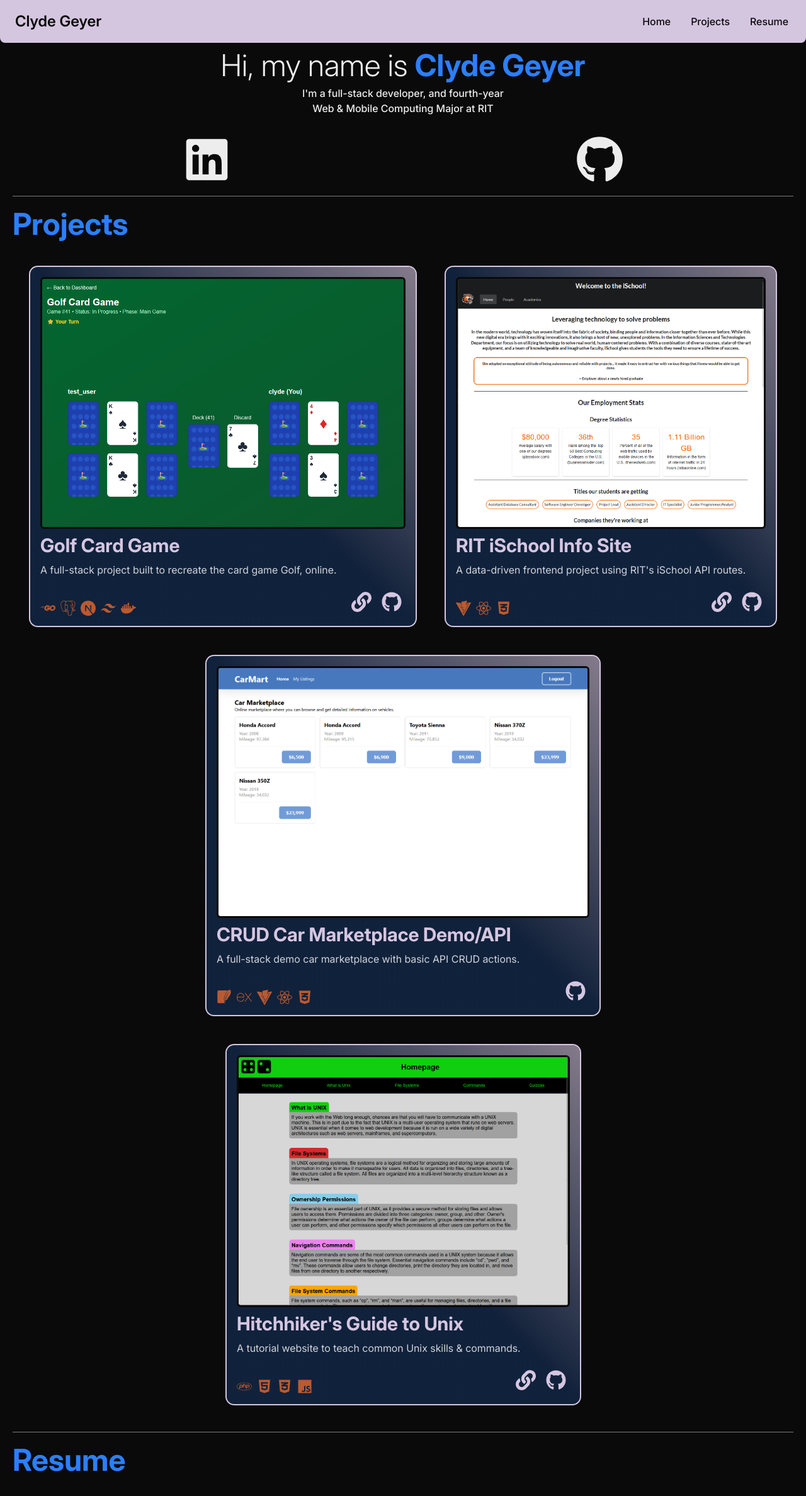
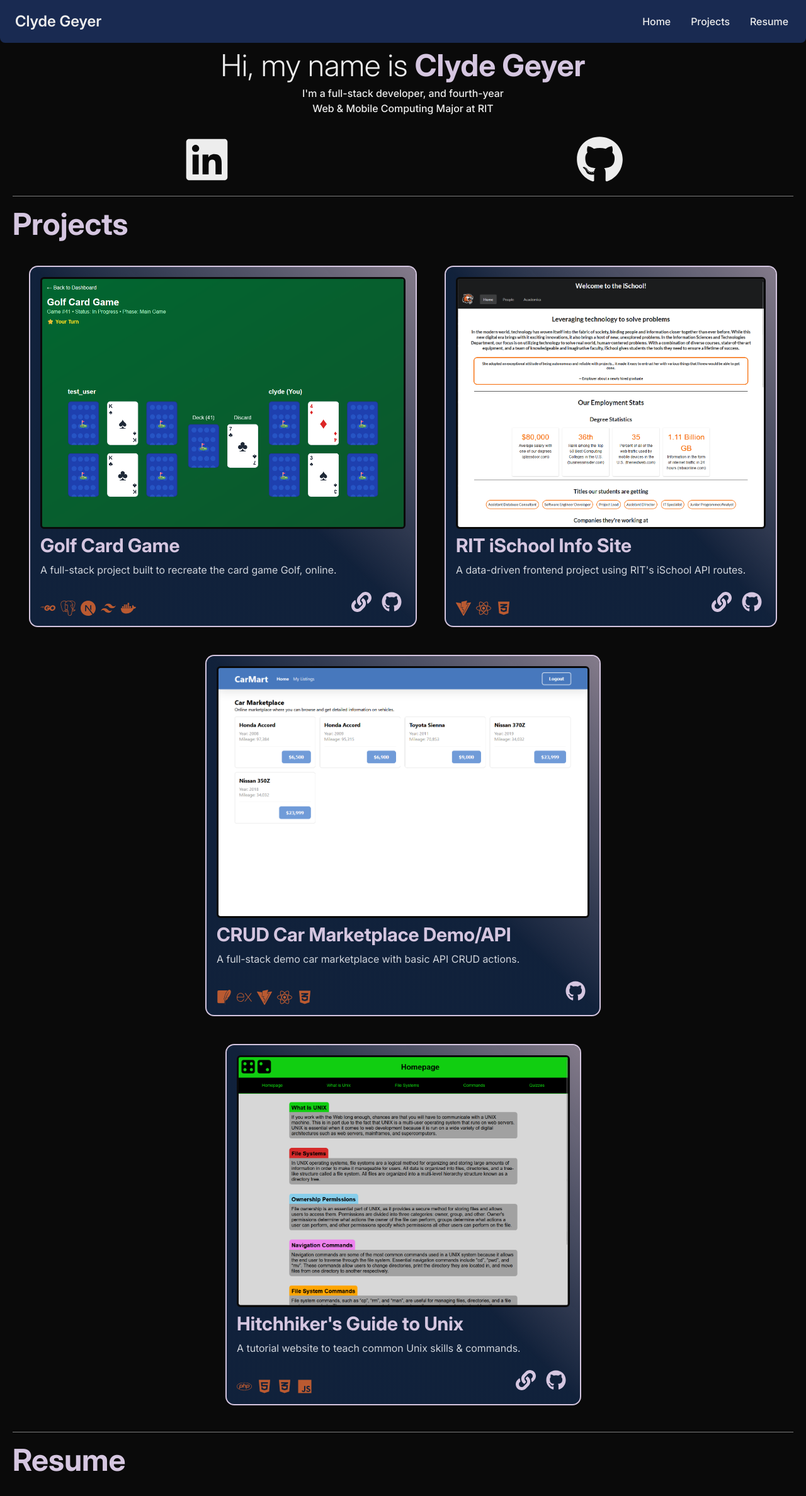
Before and after one commit to CodingArctic/next-portfolio, a Next.js app: page / in a window 1280 px wide. Shown: the top 2376 px of the page at 63% size. Built offline with nearby package versions, Linux system fonts and the light colour scheme.

Commit message:
try thistle as text accent and revert nav

```diff
--- a/src/app/components/Navbar.js
+++ b/src/app/components/Navbar.js
@@ -72,8 +72,8 @@ export function NavbarSimple() {
   }, []);
 
   return (
-    <Navbar className="mx-auto rounded-none rounded-b-lg sticky top-0 z-50 px-6 py-3 bg-[#D5C6E0]">
-      <div className="flex items-center justify-between text-[#0a0a0a]">
+    <Navbar className="mx-auto rounded-none rounded-b-lg sticky top-0 z-50 px-6 py-3 bg-[#192A51]">
+      <div className="flex items-center justify-between text-blue-gray-900">
         <Typography
           as="a"
           href="/#"
--- a/src/app/components/Projects.js
+++ b/src/app/components/Projects.js
@@ -4,7 +4,7 @@ import ProjectCard from "./ProjectCard";
 function Projects() {
     return (
         <div className="m-5">
-            <h1 id="projects" className="text-5xl mb-5 font-bold text-[#2B7FFF]">
+            <h1 id="projects" className="text-5xl mb-5 font-bold text-[#D5C6E0]">
                 Projects
             </h1>
             <div className="flex justify-center flex-auto flex-wrap">
--- a/src/app/components/Resume.js
+++ b/src/app/components/Resume.js
@@ -5,7 +5,7 @@ function Resume() {
     let PATH = "/docs/2025.12.12.resume.pdf";
     return (
         <div id="resume" className="m-5 flex flex-col">
-            <h1 id="projects" className="text-5xl mb-5 font-bold text-[#2B7FFF]">
+            <h1 id="projects" className="text-5xl mb-5 font-bold text-[#D5C6E0]">
                 Resume
             </h1>
             <iframe src={PATH} className="hidden sm:block w-full h-[500px] md:h-[700px] lg:h-[900px] min-w-[300px] sm:max-h-[500px] max-w-5xl self-center flex-auto flex-shrink">
@@ -14,7 +14,7 @@ function Resume() {
                 target="blank"
                 className="block sm:hidden p-4 bg-[#BA5A31]"
             >
-                <p className="font-light m-auto text-center">
+                <p className="font-light m-auto rounded-md text-center">
                     Not enough width! Click here for full screen.
                 </p>
             </Link>
--- a/src/app/page.js
+++ b/src/app/page.js
@@ -9,7 +9,7 @@ export default function Home() {
       <div>
         <div className="container mx-auto px-4 text-center">
           <div>
-            <p className="mt-3 text-5xl max-w-[80%] m-auto font-light">Hi, my name is <span className="text-[#2B7FFF] font-bold">Clyde Geyer</span></p>
+            <p className="mt-3 text-5xl max-w-[80%] m-auto font-light">Hi, my name is <span className="text-[#D5C6E0] font-bold">Clyde Geyer</span></p>
           </div>
           <div className="mt-2 m-auto max-w-80 text-wrap font-medium">
             I'm a full-stack developer, and fourth-year Web & Mobile Computing Major at RIT
```
